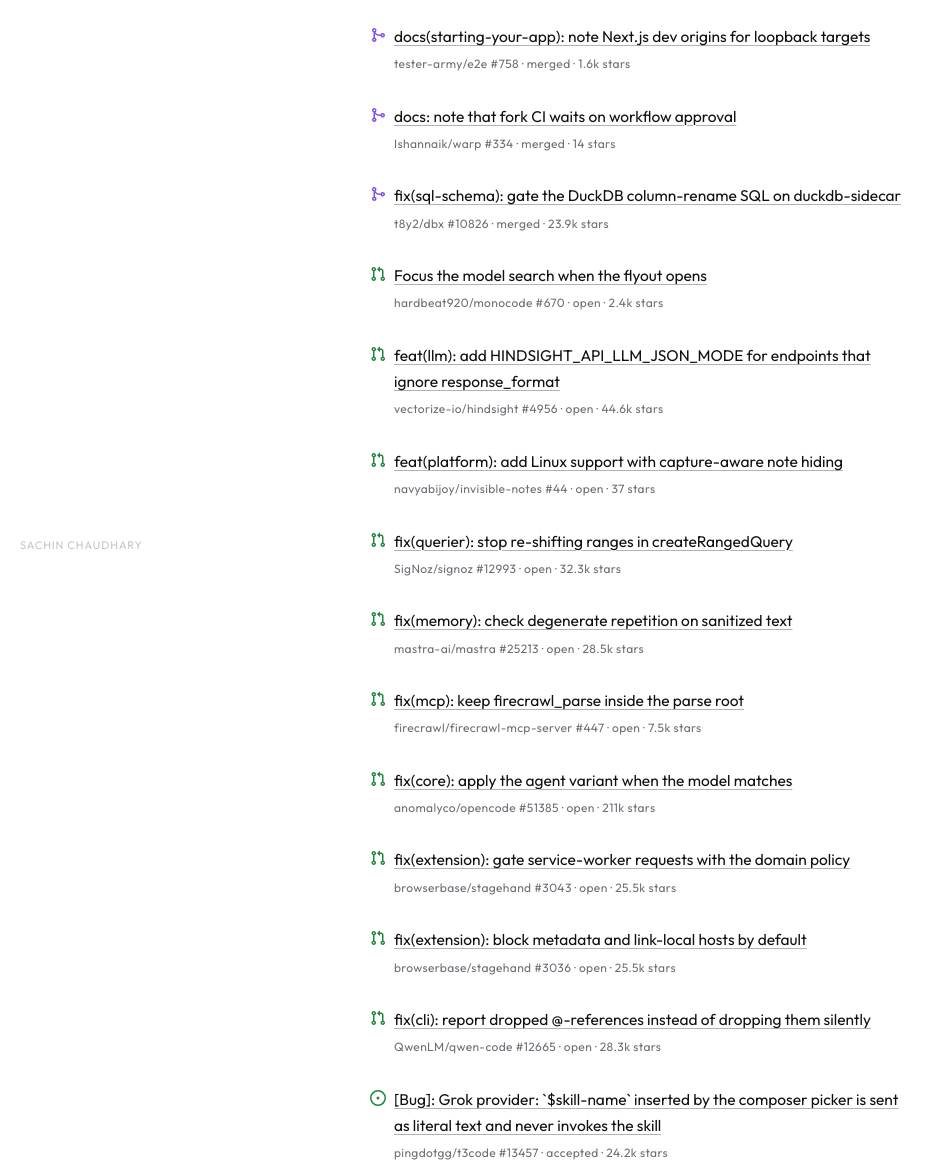
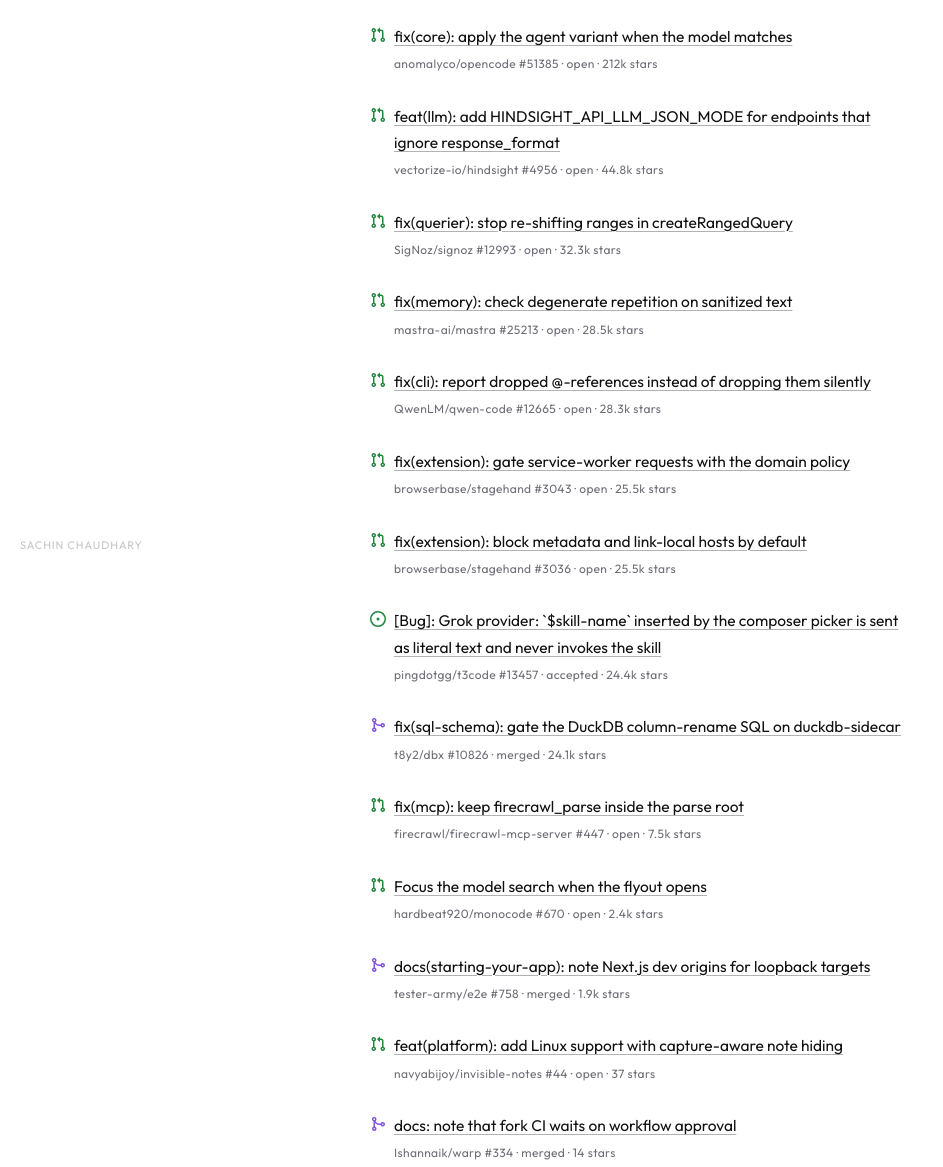
Before and after one commit to SachinD6/sxch.dev, a website: page public/open-source/index.html in a window 1280 px wide. Shown: the part 225-1392 px from the top of the page, without its empty margins (0-943 px from the left). Drawn offline with Linux system fonts and the light colour scheme.

Commit message:
chore: refresh contributions

```diff
--- a/public/open-source/index.html
+++ b/public/open-source/index.html
@@ -32,34 +32,14 @@
     <ul class="prs">
       <!-- prs:start -->
       <li class="pr">
-        <svg class="pr-icon pr-icon-merged" viewBox="0 0 16 16" width="16" height="16" aria-hidden="true" focusable="false"><path d="M5.45 5.154A4.25 4.25 0 0 0 9.25 7.5h1.378a2.251 2.251 0 1 1 0 1.5H9.25A5.734 5.734 0 0 1 5 7.123v3.505a2.25 2.25 0 1 1-1.5 0V5.372a2.25 2.25 0 1 1 1.95-.218ZM4.25 13.5a.75.75 0 1 0 0-1.5.75.75 0 0 0 0 1.5Zm8.5-4.5a.75.75 0 1 0 0-1.5.75.75 0 0 0 0 1.5ZM5 3.25a.75.75 0 1 0 0 .005V3.25Z"/></svg>
-        <a href="https://github.com/tester-army/e2e/pull/758">docs(starting-your-app): note Next.js dev origins for loopback targets</a>
-        <span class="pr-meta">tester-army/e2e #758 &middot; merged &middot; 1.6k stars</span>
-      </li>
-      <li class="pr">
-        <svg class="pr-icon pr-icon-merged" viewBox="0 0 16 16" width="16" height="16" aria-hidden="true" focusable="false"><path d="M5.45 5.154A4.25 4.25 0 0 0 9.25 7.5h1.378a2.251 2.251 0 1 1 0 1.5H9.25A5.734 5.734 0 0 1 5 7.123v3.505a2.25 2.25 0 1 1-1.5 0V5.372a2.25 2.25 0 1 1 1.95-.218ZM4.25 13.5a.75.75 0 1 0 0-1.5.75.75 0 0 0 0 1.5Zm8.5-4.5a.75.75 0 1 0 0-1.5.75.75 0 0 0 0 1.5ZM5 3.25a.75.75 0 1 0 0 .005V3.25Z"/></svg>
-        <a href="https://github.com/Ishannaik/warp/pull/334">docs: note that fork CI waits on workflow approval</a>
-        <span class="pr-meta">Ishannaik/warp #334 &middot; merged &middot; 14 stars</span>
-      </li>
-      <li class="pr">
-        <svg class="pr-icon pr-icon-merged" viewBox="0 0 16 16" width="16" height="16" aria-hidden="true" focusable="false"><path d="M5.45 5.154A4.25 4.25 0 0 0 9.25 7.5h1.378a2.251 2.251 0 1 1 0 1.5H9.25A5.734 5.734 0 0 1 5 7.123v3.505a2.25 2.25 0 1 1-1.5 0V5.372a2.25 2.25 0 1 1 1.95-.218ZM4.25 13.5a.75.75 0 1 0 0-1.5.75.75 0 0 0 0 1.5Zm8.5-4.5a.75.75 0 1 0 0-1.5.75.75 0 0 0 0 1.5ZM5 3.25a.75.75 0 1 0 0 .005V3.25Z"/></svg>
-        <a href="https://github.com/t8y2/dbx/pull/10826">fix(sql-schema): gate the DuckDB column-rename SQL on duckdb-sidecar</a>
-        <span class="pr-meta">t8y2/dbx #10826 &middot; merged &middot; 23.9k stars</span>
-      </li>
-      <li class="pr">
         <svg class="pr-icon pr-icon-open" viewBox="0 0 16 16" width="16" height="16" aria-hidden="true" focusable="false"><path d="M1.5 3.25a2.25 2.25 0 1 1 3 2.122v5.256a2.251 2.251 0 1 1-1.5 0V5.372A2.25 2.25 0 0 1 1.5 3.25Zm5.677-.177L9.573.677A.25.25 0 0 1 10 .854V2.5h1A2.5 2.5 0 0 1 13.5 5v5.628a2.251 2.251 0 1 1-1.5 0V5a1 1 0 0 0-1-1h-1v1.646a.25.25 0 0 1-.427.177L7.177 3.427a.25.25 0 0 1 0-.354ZM3.75 2.5a.75.75 0 1 0 0 1.5.75.75 0 0 0 0-1.5Zm0 9.5a.75.75 0 1 0 0 1.5.75.75 0 0 0 0-1.5Zm8.25.75a.75.75 0 1 0 1.5 0 .75.75 0 0 0-1.5 0Z"/></svg>
-        <a href="https://github.com/hardbeat920/monocode/pull/670">Focus the model search when the flyout opens</a>
-        <span class="pr-meta">hardbeat920/monocode #670 &middot; open &middot; 2.4k stars</span>
+        <a href="https://github.com/anomalyco/opencode/pull/51385">fix(core): apply the agent variant when the model matches</a>
+        <span class="pr-meta">anomalyco/opencode #51385 &middot; open &middot; 212k stars</span>
       </li>
       <li class="pr">
         <svg class="pr-icon pr-icon-open" viewBox="0 0 16 16" width="16" height="16" aria-hidden="true" focusable="false"><path d="M1.5 3.25a2.25 2.25 0 1 1 3 2.122v5.256a2.251 2.251 0 1 1-1.5 0V5.372A2.25 2.25 0 0 1 1.5 3.25Zm5.677-.177L9.573.677A.25.25 0 0 1 10 .854V2.5h1A2.5 2.5 0 0 1 13.5 5v5.628a2.251 2.251 0 1 1-1.5 0V5a1 1 0 0 0-1-1h-1v1.646a.25.25 0 0 1-.427.177L7.177 3.427a.25.25 0 0 1 0-.354ZM3.75 2.5a.75.75 0 1 0 0 1.5.75.75 0 0 0 0-1.5Zm0 9.5a.75.75 0 1 0 0 1.5.75.75 0 0 0 0-1.5Zm8.25.75a.75.75 0 1 0 1.5 0 .75.75 0 0 0-1.5 0Z"/></svg>
         <a href="https://github.com/vectorize-io/hindsight/pull/4956">feat(llm): add HINDSIGHT_API_LLM_JSON_MODE for endpoints that ignore response_format</a>
-        <span class="pr-meta">vectorize-io/hindsight #4956 &middot; open &middot; 44.6k stars</span>
-      </li>
-      <li class="pr">
-        <svg class="pr-icon pr-icon-open" viewBox="0 0 16 16" width="16" height="16" aria-hidden="true" focusable="false"><path d="M1.5 3.25a2.25 2.25 0 1 1 3 2.122v5.256a2.251 2.251 0 1 1-1.5 0V5.372A2.25 2.25 0 0 1 1.5 3.25Zm5.677-.177L9.573.677A.25.25 0 0 1 10 .854V2.5h1A2.5 2.5 0 0 1 13.5 5v5.628a2.251 2.251 0 1 1-1.5 0V5a1 1 0 0 0-1-1h-1v1.646a.25.25 0 0 1-.427.177L7.177 3.427a.25.25 0 0 1 0-.354ZM3.75 2.5a.75.75 0 1 0 0 1.5.75.75 0 0 0 0-1.5Zm0 9.5a.75.75 0 1 0 0 1.5.75.75 0 0 0 0-1.5Zm8.25.75a.75.75 0 1 0 1.5 0 .75.75 0 0 0-1.5 0Z"/></svg>
-        <a href="https://github.com/navyabijoy/invisible-notes/pull/44">feat(platform): add Linux support with capture-aware note hiding</a>
-        <span class="pr-meta">navyabijoy/invisible-notes #44 &middot; open &middot; 37 stars</span>
+        <span class="pr-meta">vectorize-io/hindsight #4956 &middot; open &middot; 44.8k stars</span>
       </li>
       <li class="pr">
         <svg class="pr-icon pr-icon-open" viewBox="0 0 16 16" width="16" height="16" aria-hidden="true" focusable="false"><path d="M1.5 3.25a2.25 2.25 0 1 1 3 2.122v5.256a2.251 2.251 0 1 1-1.5 0V5.372A2.25 2.25 0 0 1 1.5 3.25Zm5.677-.177L9.573.677A.25.25 0 0 1 10 .854V2.5h1A2.5 2.5 0 0 1 13.5 5v5.628a2.251 2.251 0 1 1-1.5 0V5a1 1 0 0 0-1-1h-1v1.646a.25.25 0 0 1-.427.177L7.177 3.427a.25.25 0 0 1 0-.354ZM3.75 2.5a.75.75 0 1 0 0 1.5.75.75 0 0 0 0-1.5Zm0 9.5a.75.75 0 1 0 0 1.5.75.75 0 0 0 0-1.5Zm8.25.75a.75.75 0 1 0 1.5 0 .75.75 0 0 0-1.5 0Z"/></svg>
@@ -73,13 +53,8 @@
       </li>
       <li class="pr">
         <svg class="pr-icon pr-icon-open" viewBox="0 0 16 16" width="16" height="16" aria-hidden="true" focusable="false"><path d="M1.5 3.25a2.25 2.25 0 1 1 3 2.122v5.256a2.251 2.251 0 1 1-1.5 0V5.372A2.25 2.25 0 0 1 1.5 3.25Zm5.677-.177L9.573.677A.25.25 0 0 1 10 .854V2.5h1A2.5 2.5 0 0 1 13.5 5v5.628a2.251 2.251 0 1 1-1.5 0V5a1 1 0 0 0-1-1h-1v1.646a.25.25 0 0 1-.427.177L7.177 3.427a.25.25 0 0 1 0-.354ZM3.75 2.5a.75.75 0 1 0 0 1.5.75.75 0 0 0 0-1.5Zm0 9.5a.75.75 0 1 0 0 1.5.75.75 0 0 0 0-1.5Zm8.25.75a.75.75 0 1 0 1.5 0 .75.75 0 0 0-1.5 0Z"/></svg>
-        <a href="https://github.com/firecrawl/firecrawl-mcp-server/pull/447">fix(mcp): keep firecrawl_parse inside the parse root</a>
-        <span class="pr-meta">firecrawl/firecrawl-mcp-server #447 &middot; open &middot; 7.5k stars</span>
-      </li>
-      <li class="pr">
-        <svg class="pr-icon pr-icon-open" viewBox="0 0 16 16" width="16" height="16" aria-hidden="true" focusable="false"><path d="M1.5 3.25a2.25 2.25 0 1 1 3 2.122v5.256a2.251 2.251 0 1 1-1.5 0V5.372A2.25 2.25 0 0 1 1.5 3.25Zm5.677-.177L9.573.677A.25.25 0 0 1 10 .854V2.5h1A2.5 2.5 0 0 1 13.5 5v5.628a2.251 2.251 0 1 1-1.5 0V5a1 1 0 0 0-1-1h-1v1.646a.25.25 0 0 1-.427.177L7.177 3.427a.25.25 0 0 1 0-.354ZM3.75 2.5a.75.75 0 1 0 0 1.5.75.75 0 0 0 0-1.5Zm0 9.5a.75.75 0 1 0 0 1.5.75.75 0 0 0 0-1.5Zm8.25.75a.75.75 0 1 0 1.5 0 .75.75 0 0 0-1.5 0Z"/></svg>
-        <a href="https://github.com/anomalyco/opencode/pull/51385">fix(core): apply the agent variant when the model matches</a>
-        <span class="pr-meta">anomalyco/opencode #51385 &middot; open &middot; 211k stars</span>
+        <a href="https://github.com/QwenLM/qwen-code/pull/12665">fix(cli): report dropped @-references instead of dropping them silently</a>
+        <span class="pr-meta">QwenLM/qwen-code #12665 &middot; open &middot; 28.3k stars</span>
       </li>
       <li class="pr">
         <svg class="pr-icon pr-icon-open" viewBox="0 0 16 16" width="16" height="16" aria-hidden="true" focusable="false"><path d="M1.5 3.25a2.25 2.25 0 1 1 3 2.122v5.256a2.251 2.251 0 1 1-1.5 0V5.372A2.25 2.25 0 0 1 1.5 3.25Zm5.677-.177L9.573.677A.25.25 0 0 1 10 .854V2.5h1A2.5 2.5 0 0 1 13.5 5v5.628a2.251 2.251 0 1 1-1.5 0V5a1 1 0 0 0-1-1h-1v1.646a.25.25 0 0 1-.427.177L7.177 3.427a.25.25 0 0 1 0-.354ZM3.75 2.5a.75.75 0 1 0 0 1.5.75.75 0 0 0 0-1.5Zm0 9.5a.75.75 0 1 0 0 1.5.75.75 0 0 0 0-1.5Zm8.25.75a.75.75 0 1 0 1.5 0 .75.75 0 0 0-1.5 0Z"/></svg>
@@ -92,14 +67,39 @@
         <span class="pr-meta">browserbase/stagehand #3036 &middot; open &middot; 25.5k stars</span>
       </li>
       <li class="pr">
-        <svg class="pr-icon pr-icon-open" viewBox="0 0 16 16" width="16" height="16" aria-hidden="true" focusable="false"><path d="M1.5 3.25a2.25 2.25 0 1 1 3 2.122v5.256a2.251 2.251 0 1 1-1.5 0V5.372A2.25 2.25 0 0 1 1.5 3.25Zm5.677-.177L9.573.677A.25.25 0 0 1 10 .854V2.5h1A2.5 2.5 0 0 1 13.5 5v5.628a2.251 2.251 0 1 1-1.5 0V5a1 1 0 0 0-1-1h-1v1.646a.25.25 0 0 1-.427.177L7.177 3.427a.25.25 0 0 1 0-.354ZM3.75 2.5a.75.75 0 1 0 0 1.5.75.75 0 0 0 0-1.5Zm0 9.5a.75.75 0 1 0 0 1.5.75.75 0 0 0 0-1.5Zm8.25.75a.75.75 0 1 0 1.5 0 .75.75 0 0 0-1.5 0Z"/></svg>
-        <a href="https://github.com/QwenLM/qwen-code/pull/12665">fix(cli): report dropped @-references instead of dropping them silently</a>
-        <span class="pr-meta">QwenLM/qwen-code #12665 &middot; open &middot; 28.3k stars</span>
+        <svg class="pr-icon pr-icon-accepted" viewBox="0 0 16 16" width="16" height="16" aria-hidden="true" focusable="false"><path d="M8 9.5a1.5 1.5 0 1 0 0-3 1.5 1.5 0 0 0 0 3Z"/><path d="M8 0a8 8 0 1 1 0 16A8 8 0 0 1 8 0ZM1.5 8a6.5 6.5 0 1 0 13 0 6.5 6.5 0 0 0-13 0Z"/></svg>
+        <a href="https://github.com/pingdotgg/t3code/issues/13457">[Bug]: Grok provider: `$skill-name` inserted by the composer picker is sent as literal text and never invokes the skill</a>
+        <span class="pr-meta">pingdotgg/t3code #13457 &middot; accepted &middot; 24.4k stars</span>
       </li>
       <li class="pr">
-        <svg class="pr-icon pr-icon-accepted" viewBox="0 0 16 16" width="16" height="16" aria-hidden="true" focusable="false"><path d="M8 9.5a1.5 1.5 0 1 0 0-3 1.5 1.5 0 0 0 0 3Z"/><path d="M8 0a8 8 0 1 1 0 16A8 8 0 0 1 8 0ZM1.5 8a6.5 6.5 0 1 0 13 0 6.5 6.5 0 0 0-13 0Z"/></svg>
-        <a href="https://github.com/pingdotgg/t3code/issues/13457">[Bug]: Grok provider: `$skill-name` inserted by the composer picker is sent as literal text and never invokes the skill</a>
-        <span class="pr-meta">pingdotgg/t3code #13457 &middot; accepted &middot; 24.2k stars</span>
+        <svg class="pr-icon pr-icon-merged" viewBox="0 0 16 16" width="16" height="16" aria-hidden="true" focusable="false"><path d="M5.45 5.154A4.25 4.25 0 0 0 9.25 7.5h1.378a2.251 2.251 0 1 1 0 1.5H9.25A5.734 5.734 0 0 1 5 7.123v3.505a2.25 2.25 0 1 1-1.5 0V5.372a2.25 2.25 0 1 1 1.95-.218ZM4.25 13.5a.75.75 0 1 0 0-1.5.75.75 0 0 0 0 1.5Zm8.5-4.5a.75.75 0 1 0 0-1.5.75.75 0 0 0 0 1.5ZM5 3.25a.75.75 0 1 0 0 .005V3.25Z"/></svg>
+        <a href="https://github.com/t8y2/dbx/pull/10826">fix(sql-schema): gate the DuckDB column-rename SQL on duckdb-sidecar</a>
+        <span class="pr-meta">t8y2/dbx #10826 &middot; merged &middot; 24.1k stars</span>
+      </li>
+      <li class="pr">
+        <svg class="pr-icon pr-icon-open" viewBox="0 0 16 16" width="16" height="16" aria-hidden="true" focusable="false"><path d="M1.5 3.25a2.25 2.25 0 1 1 3 2.122v5.256a2.251 2.251 0 1 1-1.5 0V5.372A2.25 2.25 0 0 1 1.5 3.25Zm5.677-.177L9.573.677A.25.25 0 0 1 10 .854V2.5h1A2.5 2.5 0 0 1 13.5 5v5.628a2.251 2.251 0 1 1-1.5 0V5a1 1 0 0 0-1-1h-1v1.646a.25.25 0 0 1-.427.177L7.177 3.427a.25.25 0 0 1 0-.354ZM3.75 2.5a.75.75 0 1 0 0 1.5.75.75 0 0 0 0-1.5Zm0 9.5a.75.75 0 1 0 0 1.5.75.75 0 0 0 0-1.5Zm8.25.75a.75.75 0 1 0 1.5 0 .75.75 0 0 0-1.5 0Z"/></svg>
+        <a href="https://github.com/firecrawl/firecrawl-mcp-server/pull/447">fix(mcp): keep firecrawl_parse inside the parse root</a>
+        <span class="pr-meta">firecrawl/firecrawl-mcp-server #447 &middot; open &middot; 7.5k stars</span>
+      </li>
+      <li class="pr">
+        <svg class="pr-icon pr-icon-open" viewBox="0 0 16 16" width="16" height="16" aria-hidden="true" focusable="false"><path d="M1.5 3.25a2.25 2.25 0 1 1 3 2.122v5.256a2.251 2.251 0 1 1-1.5 0V5.372A2.25 2.25 0 0 1 1.5 3.25Zm5.677-.177L9.573.677A.25.25 0 0 1 10 .854V2.5h1A2.5 2.5 0 0 1 13.5 5v5.628a2.251 2.251 0 1 1-1.5 0V5a1 1 0 0 0-1-1h-1v1.646a.25.25 0 0 1-.427.177L7.177 3.427a.25.25 0 0 1 0-.354ZM3.75 2.5a.75.75 0 1 0 0 1.5.75.75 0 0 0 0-1.5Zm0 9.5a.75.75 0 1 0 0 1.5.75.75 0 0 0 0-1.5Zm8.25.75a.75.75 0 1 0 1.5 0 .75.75 0 0 0-1.5 0Z"/></svg>
+        <a href="https://github.com/hardbeat920/monocode/pull/670">Focus the model search when the flyout opens</a>
+        <span class="pr-meta">hardbeat920/monocode #670 &middot; open &middot; 2.4k stars</span>
+      </li>
+      <li class="pr">
+        <svg class="pr-icon pr-icon-merged" viewBox="0 0 16 16" width="16" height="16" aria-hidden="true" focusable="false"><path d="M5.45 5.154A4.25 4.25 0 0 0 9.25 7.5h1.378a2.251 2.251 0 1 1 0 1.5H9.25A5.734 5.734 0 0 1 5 7.123v3.505a2.25 2.25 0 1 1-1.5 0V5.372a2.25 2.25 0 1 1 1.95-.218ZM4.25 13.5a.75.75 0 1 0 0-1.5.75.75 0 0 0 0 1.5Zm8.5-4.5a.75.75 0 1 0 0-1.5.75.75 0 0 0 0 1.5ZM5 3.25a.75.75 0 1 0 0 .005V3.25Z"/></svg>
+        <a href="https://github.com/tester-army/e2e/pull/758">docs(starting-your-app): note Next.js dev origins for loopback targets</a>
+        <span class="pr-meta">tester-army/e2e #758 &middot; merged &middot; 1.9k stars</span>
+      </li>
+      <li class="pr">
+        <svg class="pr-icon pr-icon-open" viewBox="0 0 16 16" width="16" height="16" aria-hidden="true" focusable="false"><path d="M1.5 3.25a2.25 2.25 0 1 1 3 2.122v5.256a2.251 2.251 0 1 1-1.5 0V5.372A2.25 2.25 0 0 1 1.5 3.25Zm5.677-.177L9.573.677A.25.25 0 0 1 10 .854V2.5h1A2.5 2.5 0 0 1 13.5 5v5.628a2.251 2.251 0 1 1-1.5 0V5a1 1 0 0 0-1-1h-1v1.646a.25.25 0 0 1-.427.177L7.177 3.427a.25.25 0 0 1 0-.354ZM3.75 2.5a.75.75 0 1 0 0 1.5.75.75 0 0 0 0-1.5Zm0 9.5a.75.75 0 1 0 0 1.5.75.75 0 0 0 0-1.5Zm8.25.75a.75.75 0 1 0 1.5 0 .75.75 0 0 0-1.5 0Z"/></svg>
+        <a href="https://github.com/navyabijoy/invisible-notes/pull/44">feat(platform): add Linux support with capture-aware note hiding</a>
+        <span class="pr-meta">navyabijoy/invisible-notes #44 &middot; open &middot; 37 stars</span>
+      </li>
+      <li class="pr">
+        <svg class="pr-icon pr-icon-merged" viewBox="0 0 16 16" width="16" height="16" aria-hidden="true" focusable="false"><path d="M5.45 5.154A4.25 4.25 0 0 0 9.25 7.5h1.378a2.251 2.251 0 1 1 0 1.5H9.25A5.734 5.734 0 0 1 5 7.123v3.505a2.25 2.25 0 1 1-1.5 0V5.372a2.25 2.25 0 1 1 1.95-.218ZM4.25 13.5a.75.75 0 1 0 0-1.5.75.75 0 0 0 0 1.5Zm8.5-4.5a.75.75 0 1 0 0-1.5.75.75 0 0 0 0 1.5ZM5 3.25a.75.75 0 1 0 0 .005V3.25Z"/></svg>
+        <a href="https://github.com/Ishannaik/warp/pull/334">docs: note that fork CI waits on workflow approval</a>
+        <span class="pr-meta">Ishannaik/warp #334 &middot; merged &middot; 14 stars</span>
       </li>
       <!-- prs:end -->
     </ul>
```
Also changed, not shown: public/index.html (+9 -9 lines).
